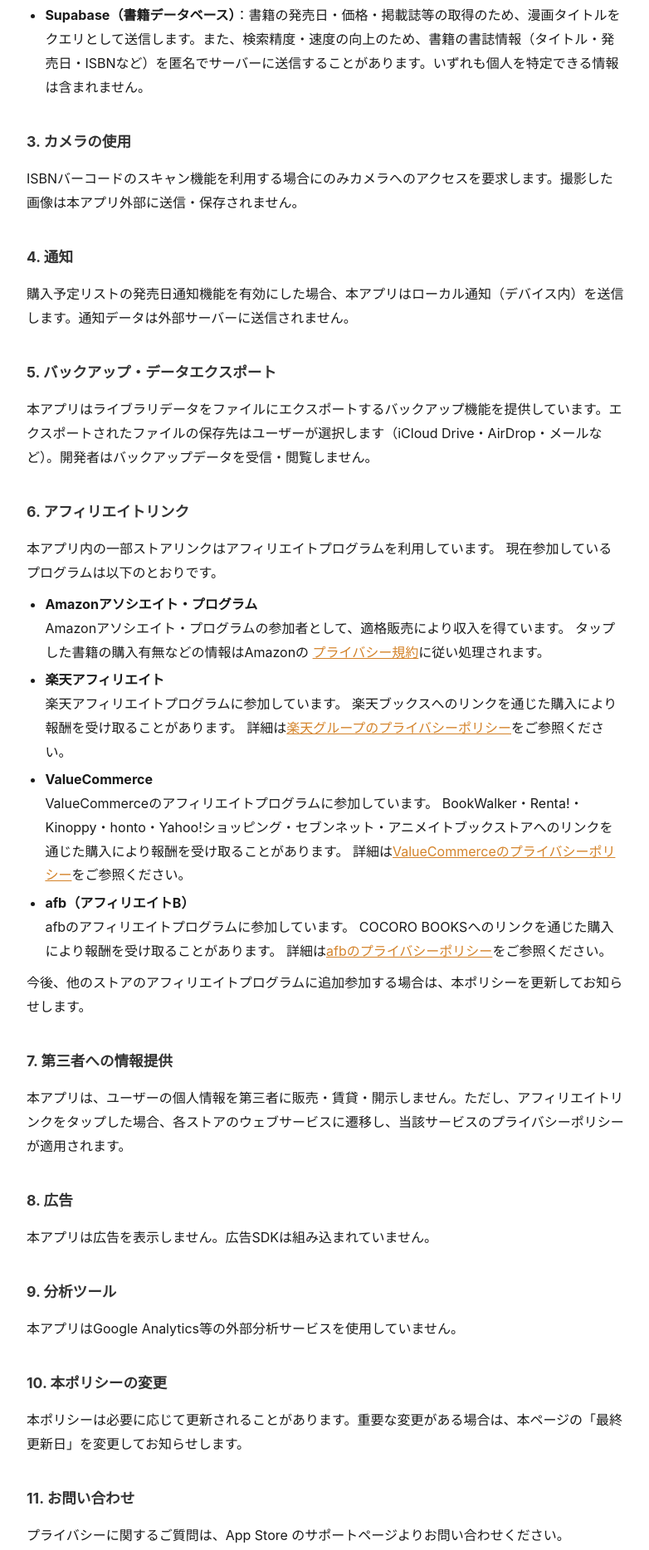
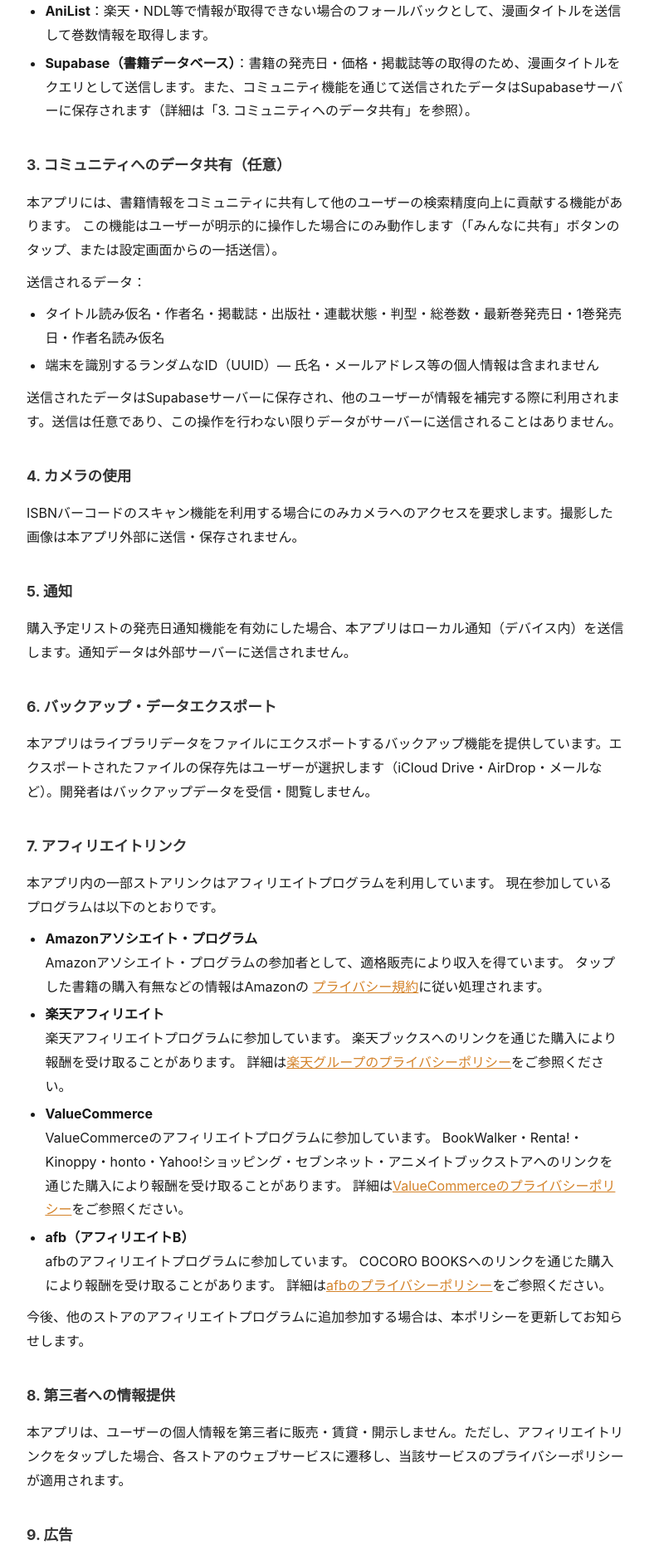
Before and after one commit to mangakura-app/mangakura-privacy, a plain HTML site: page index.html in a window 1280 px wide. Shown: the part 781-2649 px from the top of the page at 83% size, without its empty margins (248-1030 px from the left). Drawn offline with Linux system fonts and the light colour scheme.

Commit message:
privacy: コミュニティ機能のデータ共有を明記（v2.1.0対応）

```diff
--- a/index.html
+++ b/index.html
@@ -26,7 +26,7 @@
 </head>
 <body>
   <h1>プライバシーポリシー</h1>
-  <p class="updated">最終更新日：2026年9月3日</p>
+  <p class="updated">最終更新日：2026年9月25日</p>
 
   <p>
     まんが蔵（以下「本アプリ」）は、ユーザーの皆様のプライバシーを尊重します。
@@ -34,7 +34,7 @@
   </p>
 
   <h2>1. 収集する情報</h2>
-  <p>ユーザーが入力したデータ（漫画タイトル・巻数・購入予定など）はすべてお使いのデバイス内にのみ保存されます。開発者がユーザーの個人情報を収集・閲覧することはありません。</p>
+  <p>ユーザーが入力したデータ（漫画タイトル・巻数・購入予定など）はすべてお使いのデバイス内にのみ保存されます。開発者がユーザーの個人情報を収集・閲覧することはありません。ただし、ユーザーが明示的に操作した場合に限り、一部の書籍情報をコミュニティ機能を通じてサーバーに送信することができます（詳細は「3. コミュニティへのデータ共有」をご参照ください）。</p>
 
   <h2>2. 外部APIの利用</h2>
   <p>
@@ -46,19 +46,31 @@
     <li><strong>OpenBD</strong>：ISBNを送信して書影・書誌情報を取得します。</li>
     <li><strong>Google Books API</strong>：タイトル・著者名を送信して書誌情報・書影を取得します。詳細は<a href="https://policies.google.com/privacy" target="_blank" rel="noopener">Googleのプライバシーポリシー</a>をご参照ください。</li>
     <li><strong>AniList</strong>：楽天・NDL等で情報が取得できない場合のフォールバックとして、漫画タイトルを送信して巻数情報を取得します。</li>
-    <li><strong>Supabase（書籍データベース）</strong>：書籍の発売日・価格・掲載誌等の取得のため、漫画タイトルをクエリとして送信します。また、検索精度・速度の向上のため、書籍の書誌情報（タイトル・発売日・ISBNなど）を匿名でサーバーに送信することがあります。いずれも個人を特定できる情報は含まれません。</li>
+    <li><strong>Supabase（書籍データベース）</strong>：書籍の発売日・価格・掲載誌等の取得のため、漫画タイトルをクエリとして送信します。また、コミュニティ機能を通じて送信されたデータはSupabaseサーバーに保存されます（詳細は「3. コミュニティへのデータ共有」を参照）。</li>
   </ul>
 
-  <h2>3. カメラの使用</h2>
+  <h2>3. コミュニティへのデータ共有（任意）</h2>
+  <p>
+    本アプリには、書籍情報をコミュニティに共有して他のユーザーの検索精度向上に貢献する機能があります。
+    この機能はユーザーが明示的に操作した場合にのみ動作します（「みんなに共有」ボタンのタップ、または設定画面からの一括送信）。
+  </p>
+  <p>送信されるデータ：</p>
+  <ul>
+    <li>タイトル読み仮名・作者名・掲載誌・出版社・連載状態・判型・総巻数・最新巻発売日・1巻発売日・作者名読み仮名</li>
+    <li>端末を識別するランダムなID（UUID）— 氏名・メールアドレス等の個人情報は含まれません</li>
+  </ul>
+  <p>送信されたデータはSupabaseサーバーに保存され、他のユーザーが情報を補完する際に利用されます。送信は任意であり、この操作を行わない限りデータがサーバーに送信されることはありません。</p>
+
+  <h2>4. カメラの使用</h2>
   <p>ISBNバーコードのスキャン機能を利用する場合にのみカメラへのアクセスを要求します。撮影した画像は本アプリ外部に送信・保存されません。</p>
 
-  <h2>4. 通知</h2>
+  <h2>5. 通知</h2>
   <p>購入予定リストの発売日通知機能を有効にした場合、本アプリはローカル通知（デバイス内）を送信します。通知データは外部サーバーに送信されません。</p>
 
-  <h2>5. バックアップ・データエクスポート</h2>
+  <h2>6. バックアップ・データエクスポート</h2>
   <p>本アプリはライブラリデータをファイルにエクスポートするバックアップ機能を提供しています。エクスポートされたファイルの保存先はユーザーが選択します（iCloud Drive・AirDrop・メールなど）。開発者はバックアップデータを受信・閲覧しません。</p>
 
-  <h2>6. アフィリエイトリンク</h2>
+  <h2>7. アフィリエイトリンク</h2>
   <p>
     本アプリ内の一部ストアリンクはアフィリエイトプログラムを利用しています。
     現在参加しているプログラムは以下のとおりです。
@@ -91,19 +103,19 @@
   </ul>
   <p>今後、他のストアのアフィリエイトプログラムに追加参加する場合は、本ポリシーを更新してお知らせします。</p>
 
-  <h2>7. 第三者への情報提供</h2>
+  <h2>8. 第三者への情報提供</h2>
   <p>本アプリは、ユーザーの個人情報を第三者に販売・賃貸・開示しません。ただし、アフィリエイトリンクをタップした場合、各ストアのウェブサービスに遷移し、当該サービスのプライバシーポリシーが適用されます。</p>
 
-  <h2>8. 広告</h2>
+  <h2>9. 広告</h2>
   <p>本アプリは広告を表示しません。広告SDKは組み込まれていません。</p>
 
-  <h2>9. 分析ツール</h2>
+  <h2>10. 分析ツール</h2>
   <p>本アプリはGoogle Analytics等の外部分析サービスを使用していません。</p>
 
-  <h2>10. 本ポリシーの変更</h2>
+  <h2>11. 本ポリシーの変更</h2>
   <p>本ポリシーは必要に応じて更新されることがあります。重要な変更がある場合は、本ページの「最終更新日」を変更してお知らせします。</p>
 
-  <h2>11. お問い合わせ</h2>
+  <h2>12. お問い合わせ</h2>
   <p>プライバシーに関するご質問は、App Store のサポートページよりお問い合わせください。</p>
 
   <footer>
```
